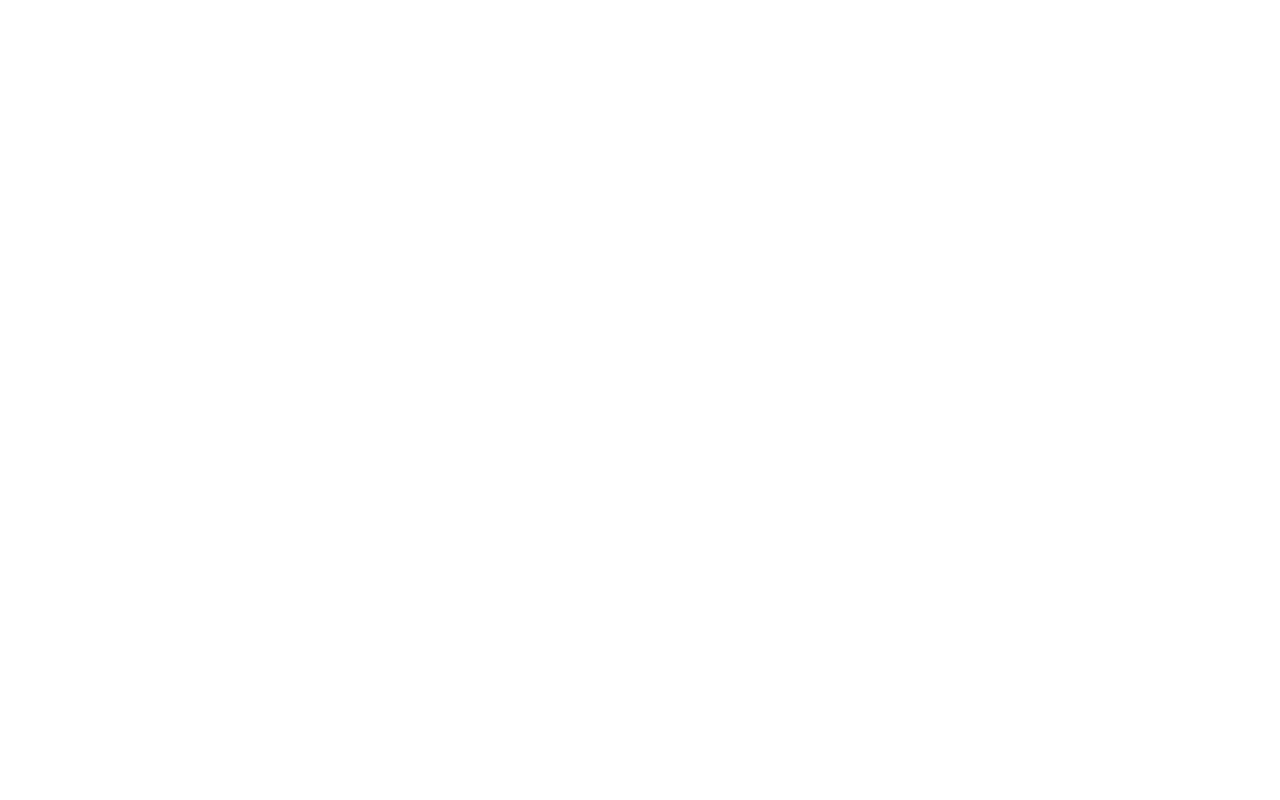
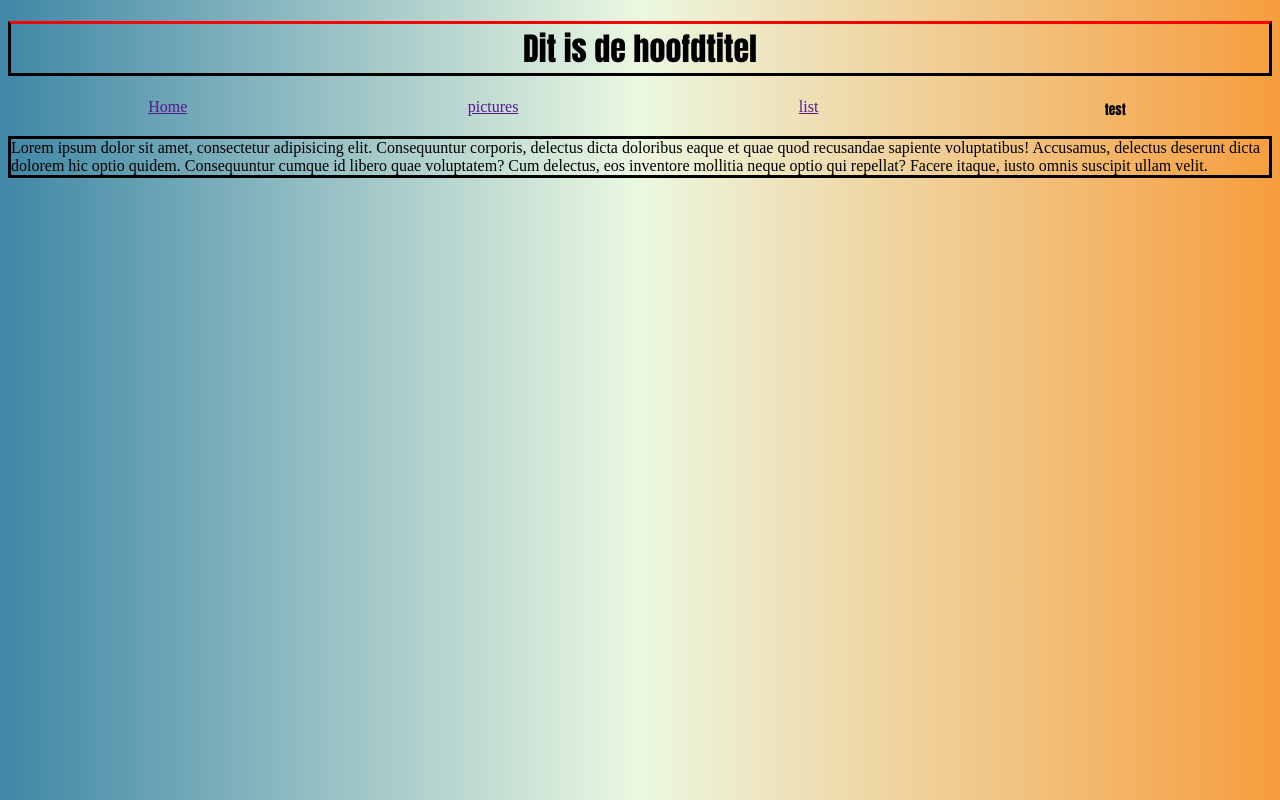
Before and after one commit to SnelleJaapie/Mijn-Portfolio, a plain HTML site: page index.html in a window 1280 px wide. Drawn offline with Linux system fonts and the light colour scheme.

Commit message:
2e commit eerste dingetjes

```diff
--- a/index.html
+++ b/index.html
@@ -7,6 +7,14 @@
     <link rel="stylesheet" href="Edit.js">
 </head>
 <body>
-<h1></h1>
+<h1>Dit is de hoofdtitel</h1>
+<div id="catalog">
+    <a href="">Home</a> <a href="">pictures</a> <a href="">list</a>
+    <button class="buttonCatalog">test</button>
+</div>
+<div></div>
+<p class="paragraphsLayoutIndex">Lorem ipsum dolor sit amet, consectetur adipisicing elit. Consequuntur corporis, delectus dicta doloribus eaque et quae quod recusandae sapiente voluptatibus! Accusamus, delectus deserunt dicta dolorem hic optio quidem. Consequuntur cumque id libero quae voluptatem? Cum delectus, eos inventore mollitia neque optio qui repellat? Facere itaque, iusto omnis suscipit ullam velit.
+<div></div>
+
 </body>
 </html>
--- a/styles.css
+++ b/styles.css
@@ -0,0 +1,29 @@
+body {
+    font-family: "Times New Roman";
+    background: linear-gradient(0.25turn, #3f87a6, #ebf8e1, #f69d3c);
+}
+h1 {
+    font-family: Impact, Serif;
+    display: flex;
+    justify-content: center;
+    align-items: center;
+    color: black;
+    border-top-color: red;
+    border-style: solid;
+}
+.paragraphsLayoutIndex {
+    display: flex;
+    border-style: solid;
+}
+#catalog {
+    display: flex;
+    justify-content: center;
+    justify-content: space-around;
+
+}
+.buttonCatalog {
+    font-family: Impact;
+    background-color: transparent;
+    border-style: none;
+
+}
```
